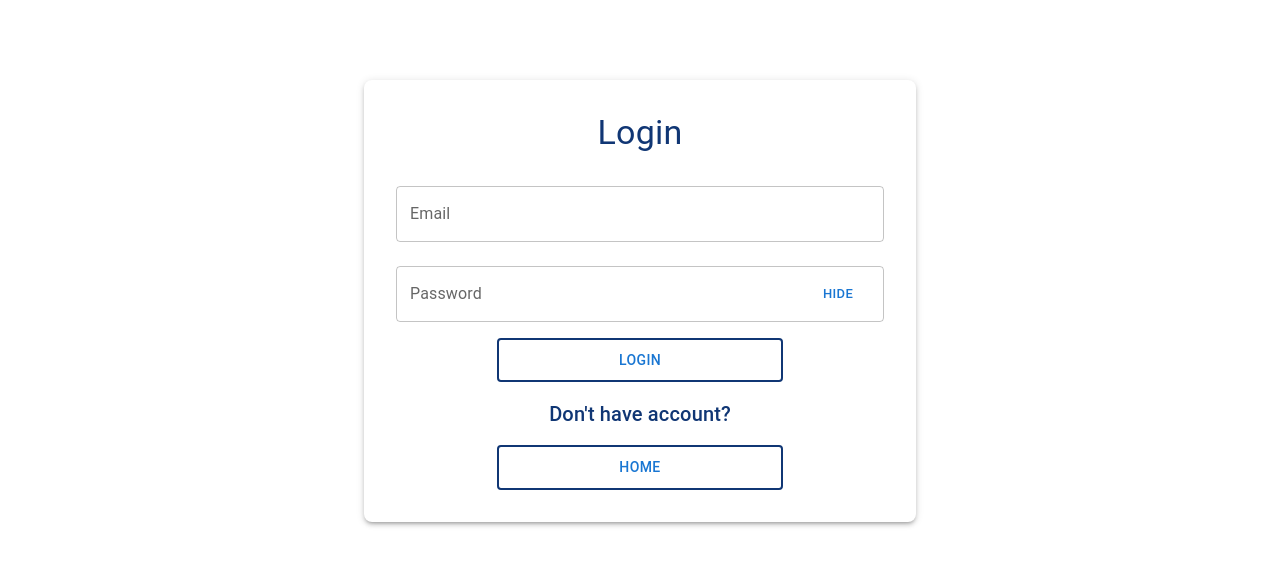
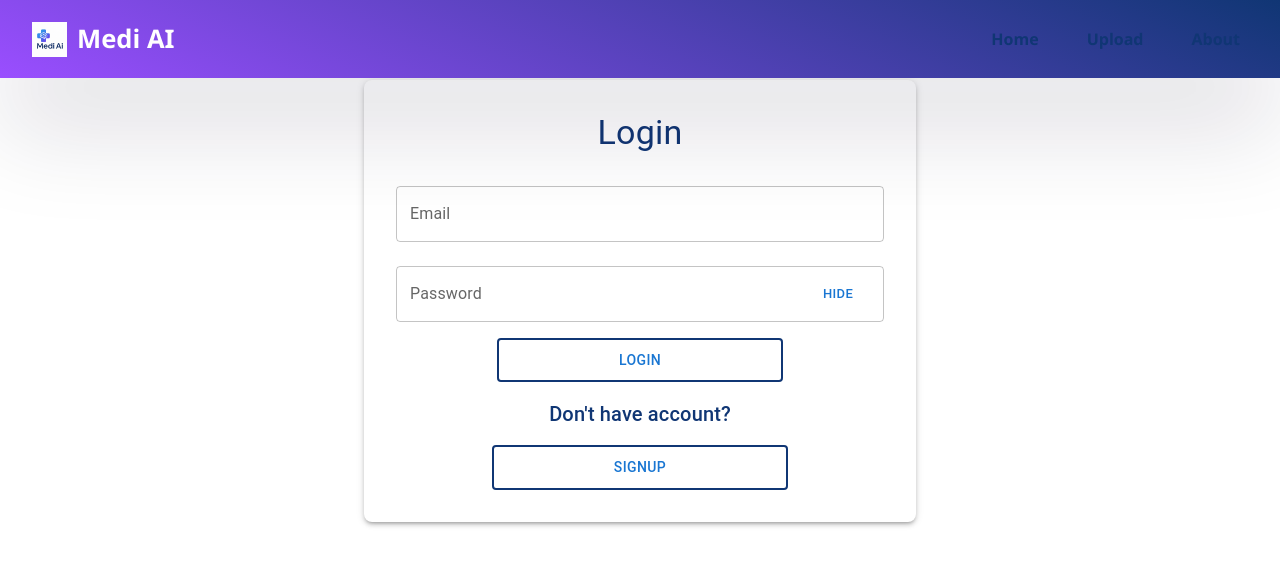
Before and after one commit to tiwarivarun28/medi-ai-frontend, a React (Create React App) app: page /login in a window 1280 px wide. Shown: the top 566 px of the page. Built offline with nearby package versions, Linux system fonts and the light colour scheme.

Commit message:
added header in login page

```diff
--- a/src/pages/Login.jsx
+++ b/src/pages/Login.jsx
@@ -9,6 +9,7 @@ import {
   InputAdornment,
 } from "@mui/material";
 import { useNavigate } from "react-router-dom";
+import Header from "../components/layout/Header";
 
 function Login() {
   const [email, setEmail] = useState("");
@@ -55,6 +56,8 @@ function Login() {
   };
 
   return (
+    <>
+      <Header />
       <Container maxWidth="sm">
         <Box
           sx={{
@@ -70,7 +73,12 @@ function Login() {
             Login
           </Typography>
 
-        <Box component="form" onSubmit={handleLogin} noValidate sx={{ mt: 2 }}>
+          <Box
+            component="form"
+            onSubmit={handleLogin}
+            noValidate
+            sx={{ mt: 2 }}
+          >
             <TextField
               fullWidth
               label="Email"
@@ -138,13 +146,13 @@ function Login() {
                 py: 1,
                 border: "2px solid #103674",
               }}
-            onClick={() => navigate("/")}
             >
-            Home
+              SignUp
             </Button>
           </Box>
         </Box>
       </Container>
+    </>
   );
 }
 
```
Lines whose indentation alone changed are shown as unchanged.
